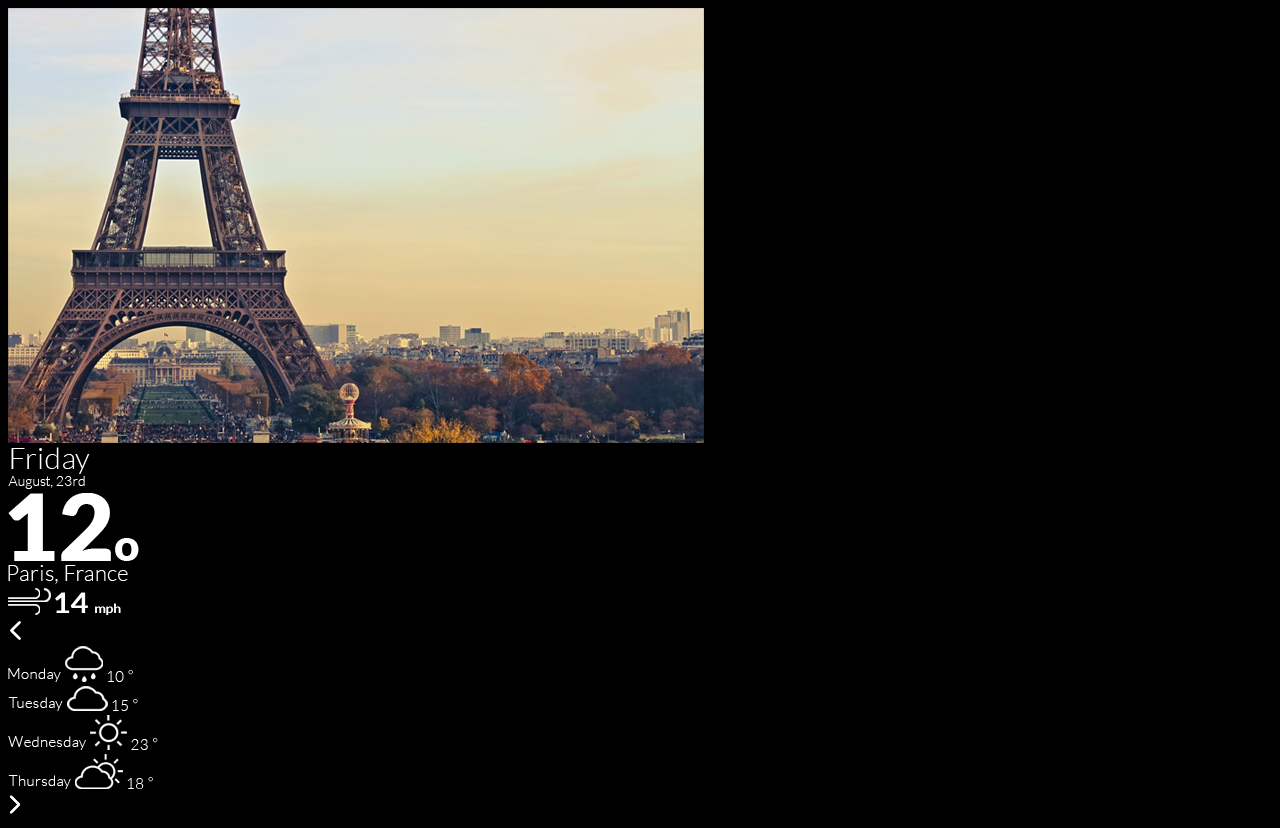
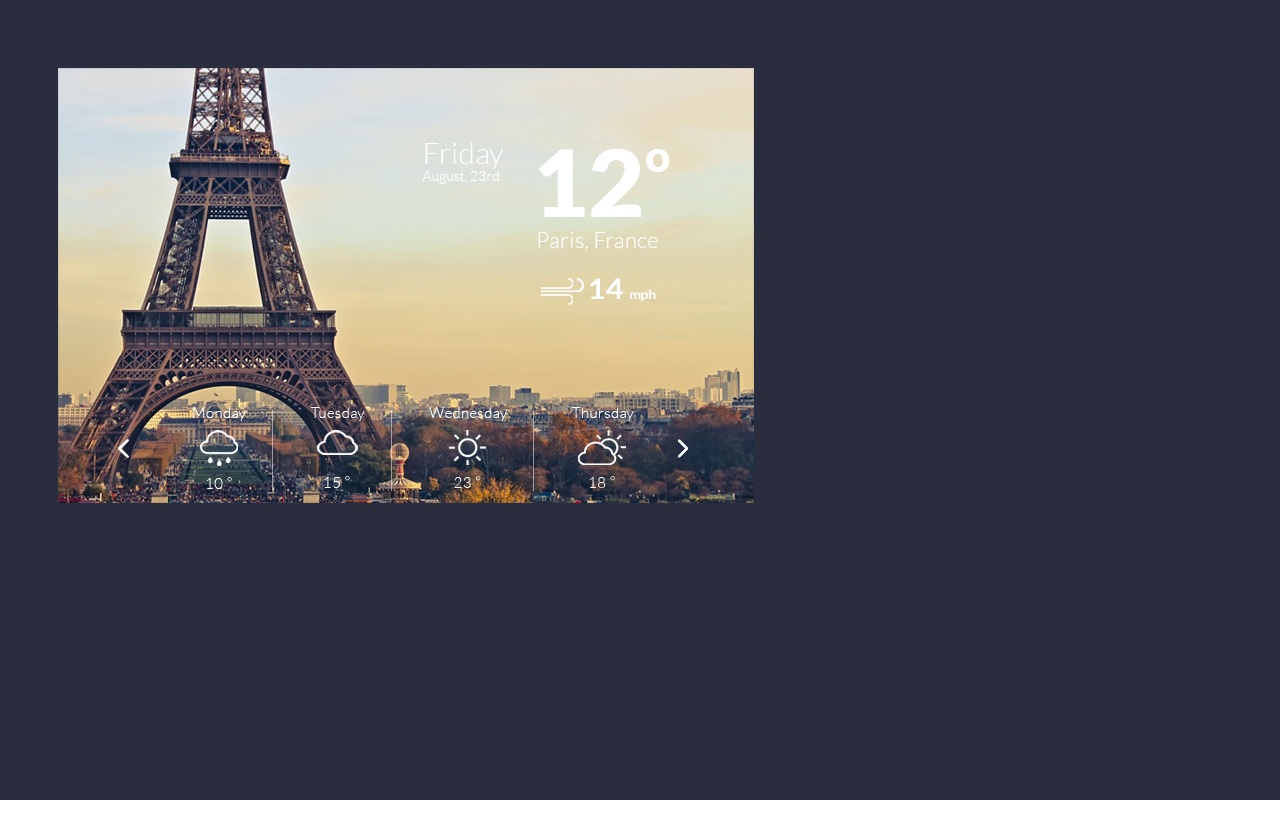
Before and after one commit to epam-js-jun-2019/html-css-1, a plain HTML site: page Natasha Yakovleva/widget/widget.html in a window 1280 px wide. After the commit the page ends 800 px from the top, so only its background shows below. Drawn offline with Linux system fonts and the light colour scheme.

Commit message:
add styles

```diff
--- /dev/null
+++ b/Natasha Yakovleva/widget/styles.css
@@ -0,0 +1,103 @@
+body{
+	background-image: url('bg.png');
+	background-size: cover;
+}
+
+.main{
+	padding-left: 50px;
+	padding-top: 60px;
+}
+
+.date{
+	margin-top: -365px;
+	margin-left: 414px;
+	display: flex;
+
+}
+
+.crt{
+	margin-top: -35px;
+	margin-left: 530px;
+	display: flex;
+	flex-direction: column;
+}
+
+.degrees{
+	display: inline-flex;
+}
+
+.degree{
+	padding-left: 5px;
+}
+
+.location{
+	padding-top: 15px;
+	padding-left: -1px;
+}
+
+.wind{
+	padding-top: 20px;
+	display: inline-flex;
+}
+
+.wind_picture{
+	padding: 3px;
+}
+
+.weather{
+	padding-left: 40px;
+	padding-right: 50px;
+	margin-top: 80px;
+	display: inline-flex;
+	width: 750px;
+	justify-content: space-around;
+
+}
+
+.pointer{
+	align-self: center;
+	padding-top: 5px;
+}
+
+.back{
+	padding-left: 60px;
+}
+
+.next{
+	padding-right: 100px;
+}
+
+.divider{
+	padding-left: -15px;
+	padding-top: 10px;
+	align-self: center;
+}
+
+.days{
+	margin-top: 0px;
+	margin-left: 10px;
+
+	/*align-items: top;*/
+	display: flex;
+	flex-direction: row;
+}
+
+.day{
+	padding-top: 10px;
+	padding-bottom: 10px;
+	padding-right: 5px;
+	padding-left: 5px;
+	display: flex;
+	flex-direction: column;
+	align-items: center;
+}
+
+.in{
+	padding-top: 5px;
+	padding-left: 30px;
+	padding-right: 20px;
+}
+
+.tuesday{
+	padding-top: 15px;
+}
--- a/Natasha Yakovleva/widget/widget.html
+++ b/Natasha Yakovleva/widget/widget.html
@@ -2,8 +2,9 @@
 <html>
 <head>
 	<title>Paris</title>
+	<link href="styles.css" rel="stylesheet">
 </head>
-<body bgcolor="black">
+<body>
 	<div class="main">
 		<img src="Paris.png">
 	</div>
@@ -16,51 +17,63 @@
 		<div class="crt">
 			<div class="degrees">
 				<img src="degrees/12.png">
-				<img src="degrees/o.png">
+				<span class="degree"><img src="degrees/o.png"></span>
 			</div>
 			<div class="location">
 				<img src="Paris, France.png">
 			</div>
 			<div class="wind">
-				<img src="wind/Wind.png">
-				<img src="wind/14 mph.png">
+				<span class="wind_picture"><img src="wind/Wind.png"></span>
+				<span class="wind_picture"><img src="wind/14 mph.png"></span>
 			</div>
 		</div>
     </div>
 
 	<div class="weather">
 
-	    <div class="back">
+	    <div class="pointer back">
 			<img src="Back.png">
 		</div>
 
 		<div class="days">
-			<div class="monday">
-				<img src="Monday/Monday.png">
-				<img src="Monday/Rain.png">
-				<img src="Monday/10 o.png">
+			<div class="day">
+				<span class="in"><img src="Monday/Monday.png"></span>
+				<span class="in"><img src="Monday/Rain.png"></span>
+				<span class="in"><img src="Monday/10 o.png"></span>
 			</div>
 
-			<div class="tuesday">
-				<img src="Tuesday/Tuesday.png">
-				<img src="Tuesday/Cloudy.png">
-				<img src="Tuesday/15 o.png">
+			<div class="divider">
+				<img src="divider.png">
 			</div>
 
-			<div class="wednesday">
-				<img src="Wednesday/Wednesday.png">
-				<img src="Wednesday/Sunny.png">
-				<img src="Wednesday/23 o.png">
+			<div class="day">
+				<span class="in"><img src="Tuesday/Tuesday.png"></span>
+				<span class="in"><img src="Tuesday/Cloudy.png"></span>
+				<span class="in tuesday"><img src="Tuesday/15 o.png"></span>
 			</div>
 
-			<div class="thursday">
-				<img src="Thursday/Thursday.png">
-				<img src="Thursday/Overcast.png">
-				<img src="Thursday/18 o.png">
+			<div class="divider">
+				<img src="divider.png">
+			</div>
+
+			<div class="day">
+				<span class="in"><img src="Wednesday/Wednesday.png"></span>
+				<span class="in"><img src="Wednesday/Sunny.png"></span>
+				<span class="in"><img src="Wednesday/23 o.png"></span>
+			</div>
+
+			<div class="divider">
+				<img src="divider.png">
+			</div>
+
+			<div class="day">
+				<span class="in"><img src="Thursday/Thursday.png"></span>
+				<span class="in"><img src="Thursday/Overcast.png"></span>
+				<span class="in"><img src="Thursday/18 o.png"></span>
 			</div>
 		</div>
 
-		<div class="next">
+		<div class="pointer next">
 			<img src="Next.png">
 		</div>
 	</div>
```
Also changed, not shown: Natasha Yakovleva/widget/Paris_main.png (added), Natasha Yakovleva/widget/divider.png (added), 1 other file.
